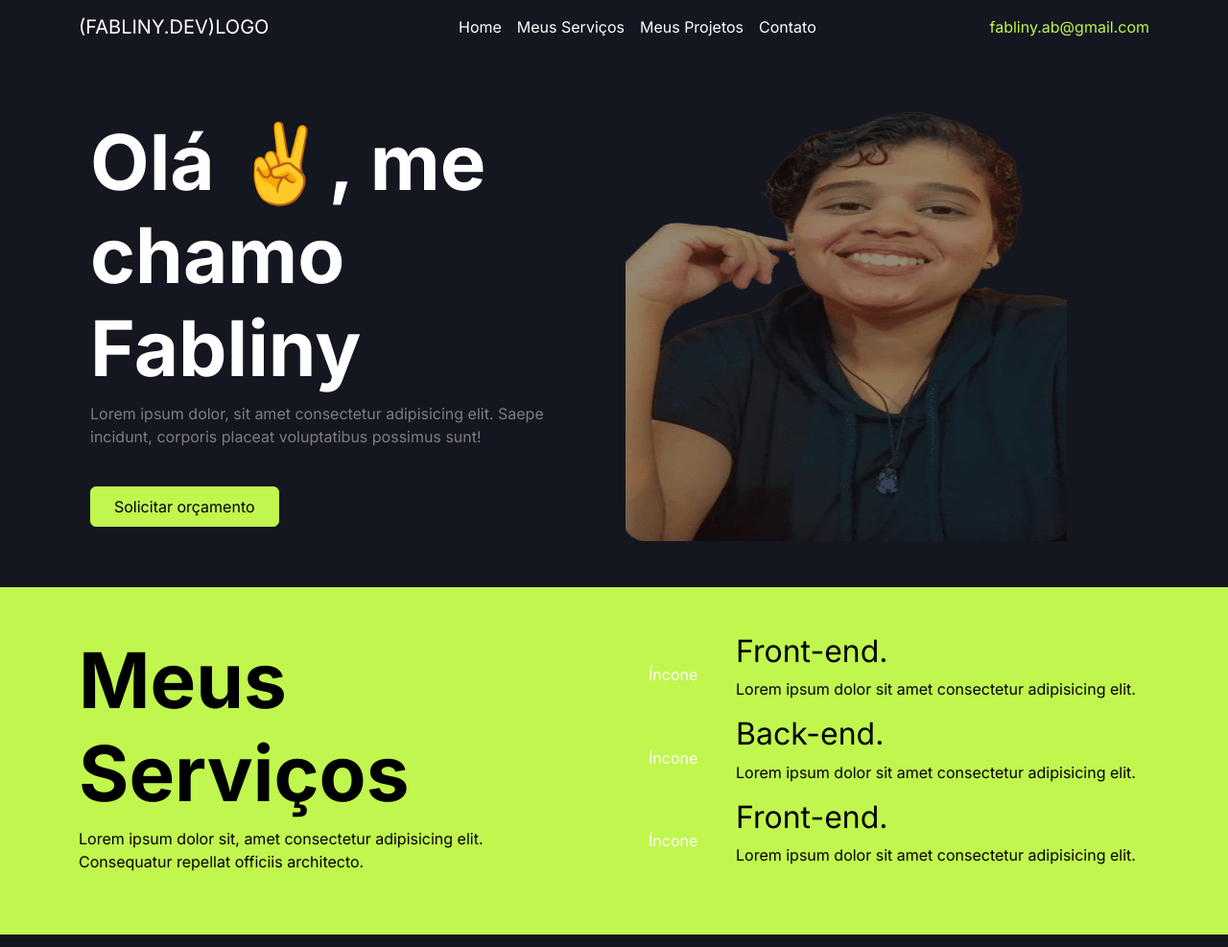
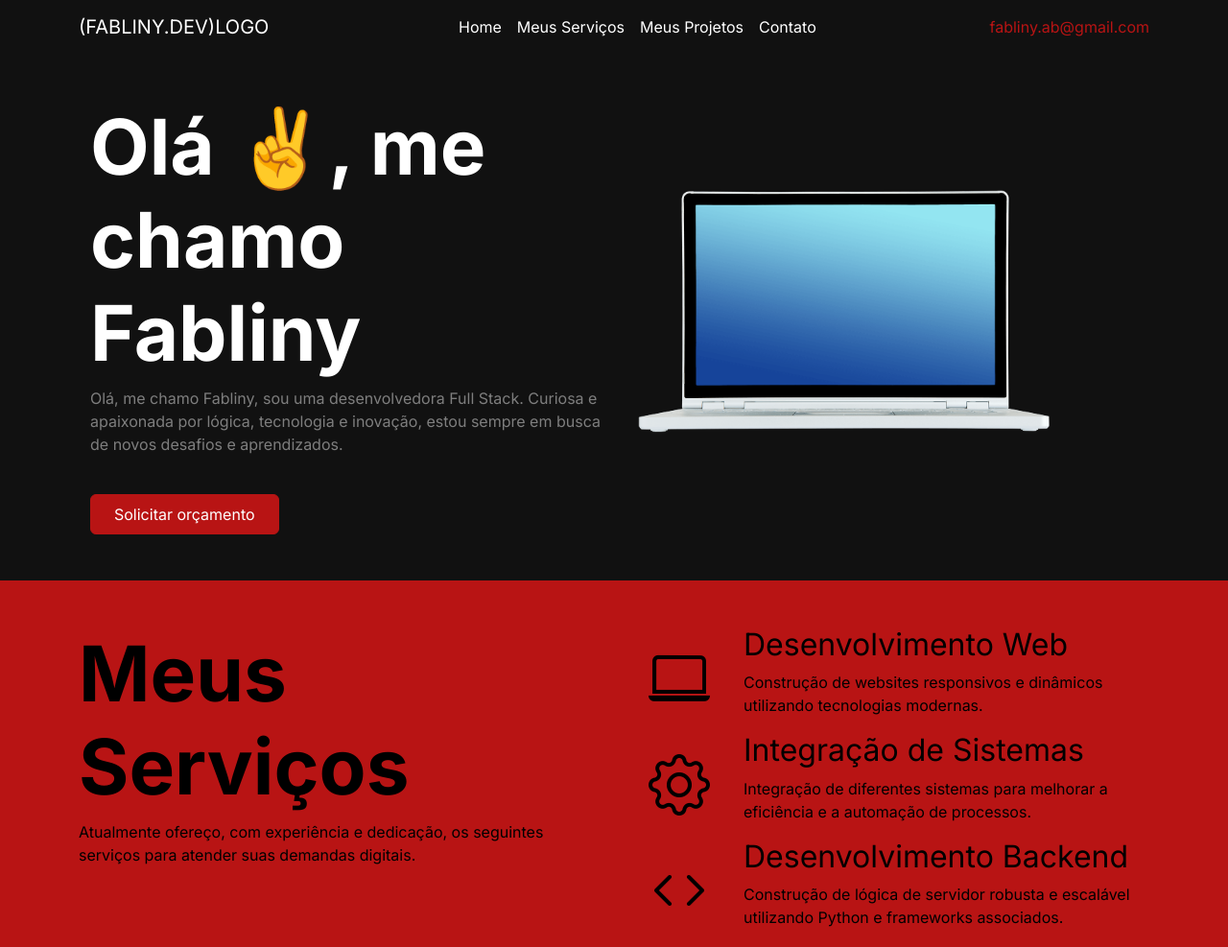
Before and after one commit to fabyalbuquerque/site-pessoal, a website: page index.html in a window 1280 px wide. Shown: the top 987 px of the page at 96% size. Drawn offline with nearby package versions, Linux system fonts and the light colour scheme.

Commit message:
alterando cor do backgroud e acrescentando íncones

```diff
--- a/index.html
+++ b/index.html
@@ -48,13 +48,13 @@
                 <div data-aos="fade-right" class="col-md">
                     <h1>Olá ✌, me chamo Fabliny</h1>
                     <p>
-                        Lorem ipsum dolor, sit amet consectetur adipisicing elit. Saepe incidunt, corporis placeat
-                        voluptatibus possimus sunt!
+                        Olá, me chamo Fabliny, sou uma desenvolvedora Full Stack.
+                        Curiosa e apaixonada por lógica, tecnologia e inovação, estou sempre em busca de novos desafios e aprendizados.
                     </p>
                     <button type="button" class="btn btn-verde py-2 px-4">Solicitar orçamento</button>
                 </div>
                 <div data-aos="zoom-in-down" class="col">
-                    <img class="img-fluid imagem-principal" src="img/Eu-removebg-preview (2).png" alt="Eu">
+                    <img class="img-fluid imagem-principal" src="img/laptop-2746336_1280 (1).png" alt="Eu">
                 </div>
             </div>
         </div>
@@ -66,36 +66,35 @@
                 <div class="col-lg">
                     <h1>Meus <br> Serviços</h1>
                     <p>
-                        Lorem ipsum dolor sit, amet consectetur adipisicing elit. Consequatur repellat officiis
-                        architecto.
+                        Atualmente ofereço, com experiência e dedicação, os seguintes serviços para atender suas demandas digitais.
                     </p>
                 </div>
                 <div data-aos="fade-right" class="col">
-                    <div class="row align-items-center">
+                    <div class="row align-items-center gap-2">
                         <div class="col-2">
-                            Íncone
+                            <i class="bi bi-laptop" style="font-size: 64px; color: #000"></i>
                         </div>
                         <div data-aos="fade-right" class="col">
-                            <h2>Front-end.</h2>
-                            <p>Lorem ipsum dolor sit amet consectetur adipisicing elit.</p>
+                            <h2>Desenvolvimento Web</h2>
+                            <p>Construção de websites responsivos e dinâmicos utilizando tecnologias modernas.</p>
                         </div>
                     </div>
-                    <div class="row align-items-center">
+                    <div class="row align-items-center gap-2">
                         <div class="col-2">
-                            Íncone
+                            <i class="bi bi-gear" style="font-size: 64px; color: #000"></i>
                         </div>
                         <div data-aos="fade-right" class="col">
-                            <h2>Back-end.</h2>
-                            <p>Lorem ipsum dolor sit amet consectetur adipisicing elit.</p>
+                            <h2>Integração de Sistemas</h2>
+                            <p>Integração de diferentes sistemas para melhorar a eficiência e a automação de processos.</p>
                         </div>
                     </div>
-                    <div class="row align-items-center">
+                    <div class="row align-items-center gap-2">
                         <div class="col-2">
-                            Íncone
+                            <i class="bi bi-code" style="font-size: 64px; color: #000"></i>
                         </div>
                         <div data-aos="fade-right" class="col">
-                            <h2>Front-end.</h2>
-                            <p>Lorem ipsum dolor sit amet consectetur adipisicing elit.</p>
+                            <h2>Desenvolvimento Backend</h2>
+                            <p>Construção de lógica de servidor robusta e escalável utilizando Python e frameworks associados.</p>
                         </div>
                     </div>
                 </div>
--- a/package.json
+++ b/package.json
@@ -1,5 +1,6 @@
 {
   "dependencies": {
-    "bootstrap": "^5.3.2"
+    "bootstrap": "^5.3.2",
+    "bootstrap-icons": "^1.11.2"
   }
 }
--- a/sass/_custom.scss
+++ b/sass/_custom.scss
@@ -30,16 +30,16 @@ nav {
         color: #fff;
 
         &:hover {
-            background-color: #c0f64d;
+            background-color: #b81414;
         }
     }
 
     .navbar-text {
-        color: #c0f64d;
+        color: #b81414;
     }
 
     .navbar-toggler {
-        background-color: #C0F64D;
+        background-color: #b81414;
     }
 }
 
@@ -116,5 +116,5 @@ nav {
 
 footer {
     padding: 2rem 0;
-    background-color: #22283D;
+    background-color: #7e7e7e;
 }
--- a/sass/main.scss
+++ b/sass/main.scss
@@ -2,11 +2,12 @@
 // importa do Bootstrap
 @import '../node_modules/bootstrap/scss/_functions';
 @import '../node_modules/bootstrap/scss/variables';
+@import url("https://cdn.jsdelivr.net/npm/bootstrap-icons@1.11.2/font/bootstrap-icons.min.css");
 
 // cria as cores personalizadas
 $custom-theme-colors: (
-    "verde": #c0f64d,
-    "preto": #141620,
+    "verde": #b81414,
+    "preto": #111111,
 );
 
 //adiciona aos arquivos do Bootstrap
```
Also changed, not shown: css/main.css, img/laptop-2746336_1280 (1).png (added), 2 other files.
